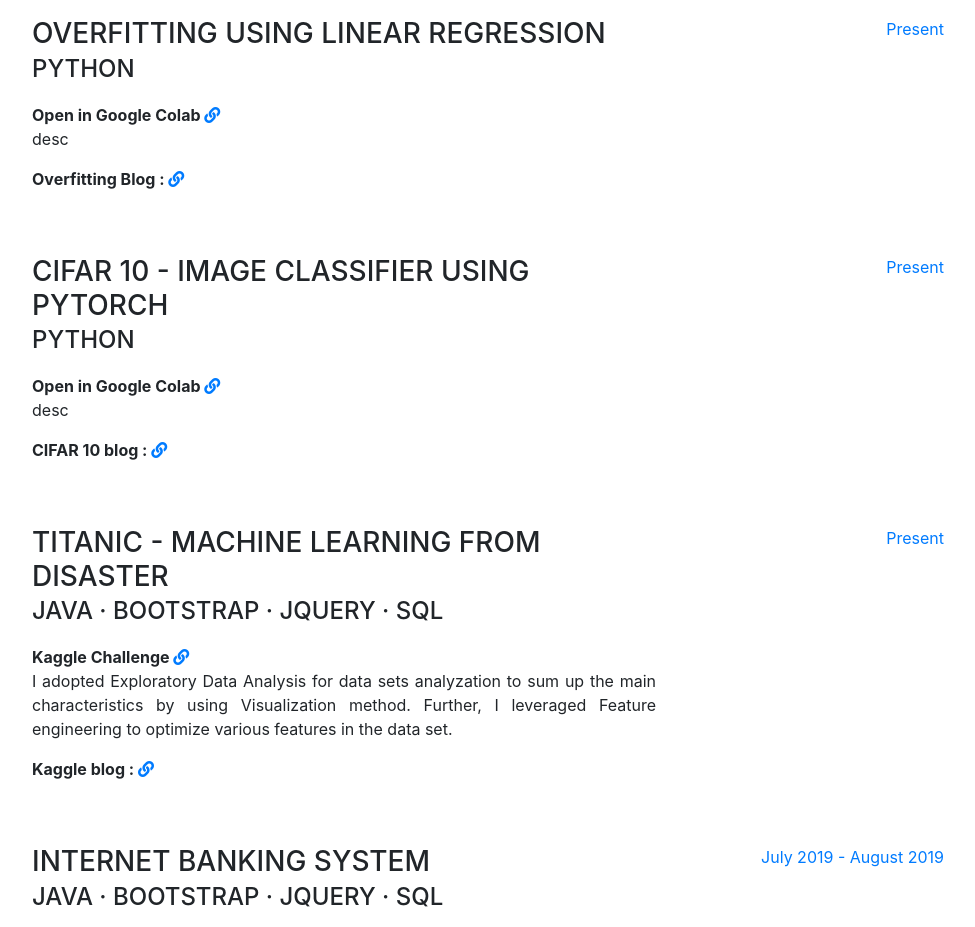
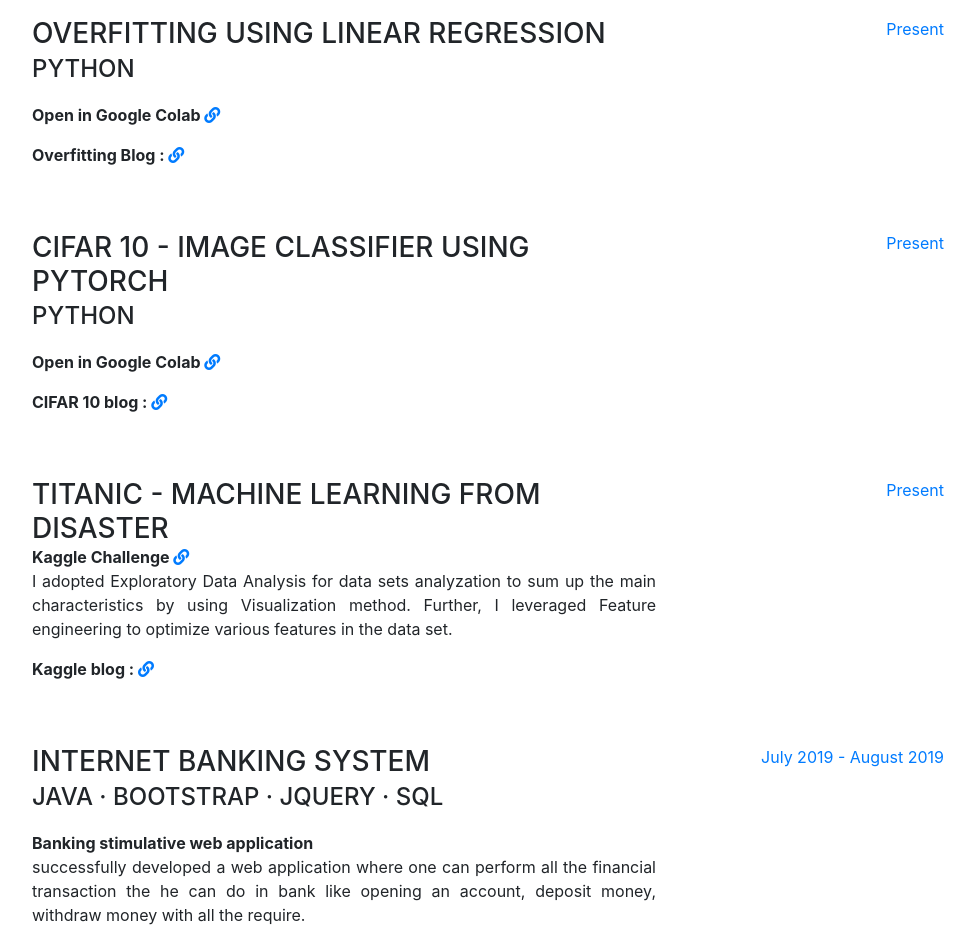
Before and after one commit to maitri2905/portfolio, a website with bundled scripts: page index.html in a window 1280 px wide. Shown: the part 2520-3447 px from the top of the page, without its empty margins (288-1263 px from the left). Built offline with nearby package versions, Linux system fonts and the light colour scheme; a web font is replaced by a local one.

Commit message:
Update index.html

```diff
--- a/index.html
+++ b/index.html
@@ -182,7 +182,7 @@
 
       <hr class="m-0">
 
-      <section class="resume-section p-3 p-lg-5 d-flex flex-column" id="project">
+      <section class="resume-section p-3 p-lg-5 d-flex flex-column" id="projects">
         <div class="my-auto">
           <h2 class="mb-5">Projects</h2>
 
@@ -193,7 +193,7 @@
               <div class="subheading mb-3">python
               </div>
               <div  class="font-weight-bold">Open in Google Colab<a target="_blank"href="https://colab.research.google.com/drive/1tzrSpm25KMRRj7MxYylAbm3KMxWQ2amc#scrollTo=GfoBaKJD23ow"> <i class="fas fa-link"></i></a></div>
-              <p class="text-justify">desc
+              <p class="text-justify">
                 <div  class="font-weight-bold">Overfitting Blog : <a target="_blank"href="overfitting.html"> <i class="fas fa-link"></i></a></div>
           </p>
             </div>
@@ -210,7 +210,7 @@
               <div class="subheading mb-3">python
               </div>
               <div  class="font-weight-bold">Open in Google Colab<a target="_blank"href="https://colab.research.google.com/drive/1DwPu7H_takqB6-_Q6dYpqPF33olKKxT_#scrollTo=VIzRrt6KxzJJ"> <i class="fas fa-link"></i></a></div>
-              <p class="text-justify">desc
+              <p class="text-justify">
                 <div  class="font-weight-bold">CIFAR 10 blog : <a target="_blank"href="cifar10_project.html"> <i class="fas fa-link"></i></a></div>
         	</p>
             </div>
@@ -222,8 +222,6 @@
   		<div class="resume-item d-flex flex-column flex-md-row mb-5">
             <div class="resume-content mr-auto">
               <h3 class="mb-0">TITANIC - MACHINE LEARNING FROM DISASTER</h3>
-              <div class="subheading mb-3">Java &middot; Bootstrap &middot; JQuery &middot; SQL
-              </div>
               <div  class="font-weight-bold">Kaggle Challenge<a target="_blank"href="https://www.kaggle.com/maitrinileshpatel/getting-started-v1"> <i class="fas fa-link"></i></a></div>
               <p class="text-justify">I adopted Exploratory Data Analysis for data sets analyzation to sum up the main characteristics by using Visualization method. Further, I leveraged Feature engineering to optimize various features in the data set.
                 <div  class="font-weight-bold">Kaggle blog : <a target="_blank"href="kaggle_project.html"> <i class="fas fa-link"></i></a></div>
```
